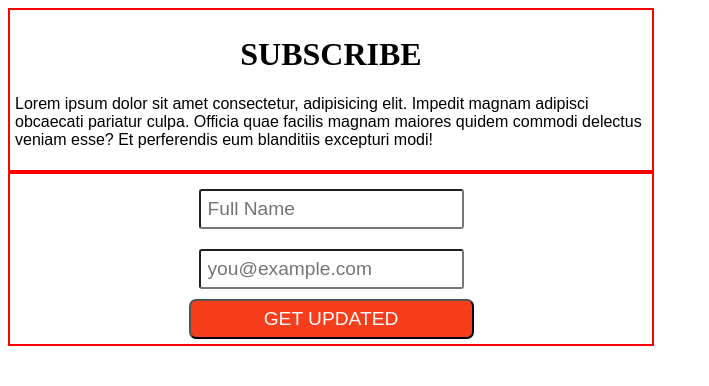
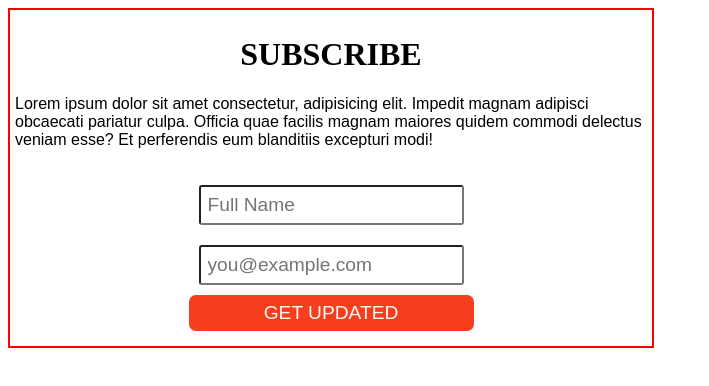
Before and after one commit to 93mcqmil/McQueen-Components, a React (Vite) app: page / in a window 1280 px wide. Shown: the top 386 px of the page, without its empty margins (0-709 px from the left). Built offline with nearby package versions, Linux system fonts and the light colour scheme.

Commit message:
style and when you click the button it changes text

```diff
--- a/src/Components/Form/Form.scss
+++ b/src/Components/Form/Form.scss
@@ -2,6 +2,7 @@
 
 .Form-container {
   border: 2px solid red;
+  border-top: none;
   width: 50%;
   padding: 5px;
   justify-content: center;
@@ -13,16 +14,22 @@
     padding: 7px;
   }
 }
-button {
+Button {
   font-size: larger;
   width: 100%;
   background-color: $button-background-color;
   color: $button-font-color;
   padding: 7px;
   border-radius: 7px;
+  margin-bottom: 10px;
+  border: none;
 
   &:hover {
-    opacity: 0.9;
     cursor: pointer;
   }
+
+  &:active {
+    box-shadow: 0 0 5px rgba(0, 0, 0, 0.5);
+    opacity: 0.9;
+  }
 }
--- a/src/Components/Form/Form.tsx
+++ b/src/Components/Form/Form.tsx
@@ -1,6 +1,18 @@
+import { useState } from "react";
 import "./Form.scss";
 
 const Form = () => {
+  const [buttonText, setButtonText] = useState("GET UPDATED");
+  const [buttonColor, setButtonColor] = useState("red");
+  const handleClick = () => {
+    if (buttonText === "GET UPDATED") {
+      setButtonText("YOU ARE UPDATED ✓");
+      setButtonColor("green");
+    } else {
+      setButtonText("GET UPDATED");
+      setButtonColor("red");
+    }
+  };
   return (
     <>
       <div className='Form-container'>
@@ -26,7 +38,9 @@ const Form = () => {
             />
           </div>
 
-          <button>GET UPDATED</button>
+          <button className='Button' onClick={handleClick}>
+            {buttonText}
+          </button>
         </form>
       </div>
     </>
--- a/src/Components/Header/Header.scss
+++ b/src/Components/Header/Header.scss
@@ -6,6 +6,7 @@
   align-items: center;
   justify-content: center;
   padding: 5px;
+  border-bottom: none;
 
   h1 {
     justify-content: center;
```
